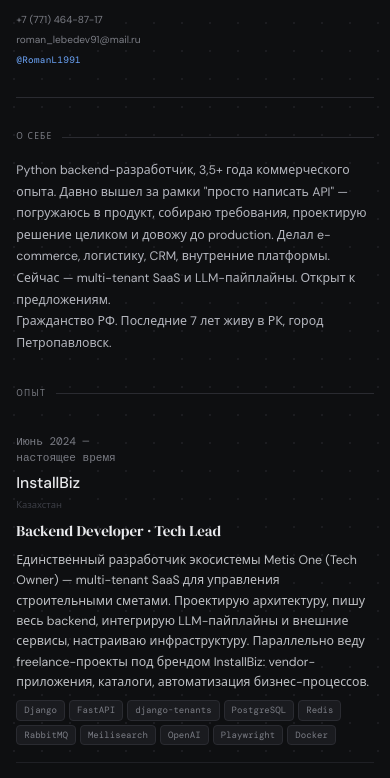
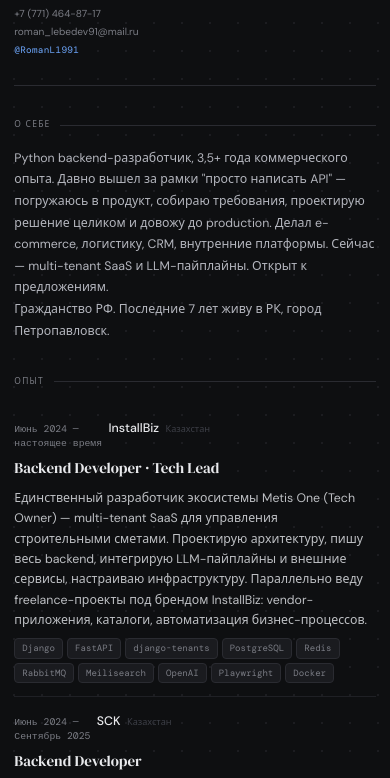
Before and after one commit to RomanL91/CV, a plain HTML site: page index.html in a window 390 px wide. Shown: the part 75-853 px from the top of the page. Drawn offline with nearby package versions, Linux system fonts and the light colour scheme.

Commit message:
Add mobile responsive styles

```diff
--- a/index.html
+++ b/index.html
@@ -436,46 +436,65 @@
     to   { opacity: 1; transform: translateY(0); }
   }
 
-  /* ── RESPONSIVE ── */
-  @media (max-width: 600px) {
+  /* ── RESPONSIVE: medium ── */
+  @media (max-width: 720px) {
+    .page { padding: 2rem 1.75rem 3rem; }
+
+    .name { font-size: 2.6rem; }
+
+    /* job — сужаем мета-колонку */
+    .job { grid-template-columns: 120px 1fr; }
+
+    /* stack — 2 колонки вместо 3 */
+    .stack-groups { grid-template-columns: 1fr 1fr; }
+  }
+
+  /* ── RESPONSIVE: small ── */
+  @media (max-width: 500px) {
     html { font-size: 13px; }
 
-    .page { padding: 1.5rem 1.25rem 3rem; }
+    .page { padding: 1.5rem 1.1rem 2.5rem; }
 
-    /* header — стопим в столбик */
-    .header {
-      grid-template-columns: 1fr;
-      gap: 1rem;
+    /* header — контакты уходят вниз */
+    .header { grid-template-columns: 1fr; gap: .85rem; }
+    .contacts { text-align: left; line-height: 1.75; }
+    .name { font-size: 2.2rem; }
+
+    /* job — мета становится компактной строкой */
+    .job {
+      display: block;
+      padding: 1rem 0;
     }
-    .contacts { text-align: left; }
+    .job-meta {
+      display: flex;
+      flex-wrap: wrap;
+      align-items: baseline;
+      gap: 0 .5rem;
+      margin-bottom: .5rem;
+    }
+    .job-period {
+      font-size: .75rem;
+      margin-bottom: 0;
+      white-space: nowrap;
+    }
+    .job-company { font-size: .95rem; margin-bottom: 0; }
+    .job-location { font-size: .7rem; }
 
-    .name { font-size: 2.4rem; }
-
-    /* job — стопим мету и контент */
-    .job {
-      grid-template-columns: 1fr;
-      gap: .5rem;
-    }
-    .job-meta { padding-top: 0; }
-    .job-period { font-size: .85rem; }
-
-    /* projects — одна колонка */
-    .projects-grid {
-      grid-template-columns: 1fr;
-    }
-    .project-card.wide {
-      grid-column: span 1;
-    }
+    /* projects — 2 колонки держим до 400px */
+    .project-card.wide { grid-column: span 2; }
 
     /* stack — одна колонка */
-    .stack-groups {
-      grid-template-columns: 1fr;
-    }
+    .stack-groups { grid-template-columns: 1fr; }
 
-    /* education — одна колонка */
-    .meta-grid {
-      grid-template-columns: 1fr;
-    }
+    /* footer */
+    .footer { flex-direction: column; gap: .3rem; align-items: flex-start; }
+  }
+
+  /* ── RESPONSIVE: xsmall ── */
+  @media (max-width: 400px) {
+    .projects-grid { grid-template-columns: 1fr; }
+    .project-card.wide { grid-column: span 1; }
+    .meta-grid { grid-template-columns: 1fr; }
   }
 
   @media print {
```
